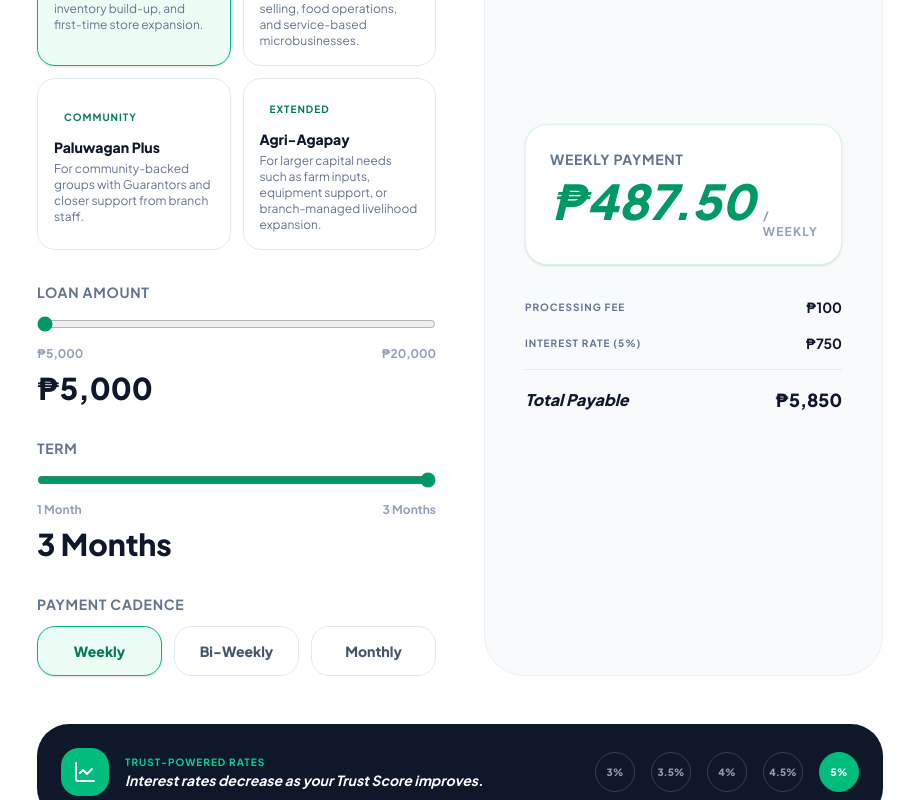
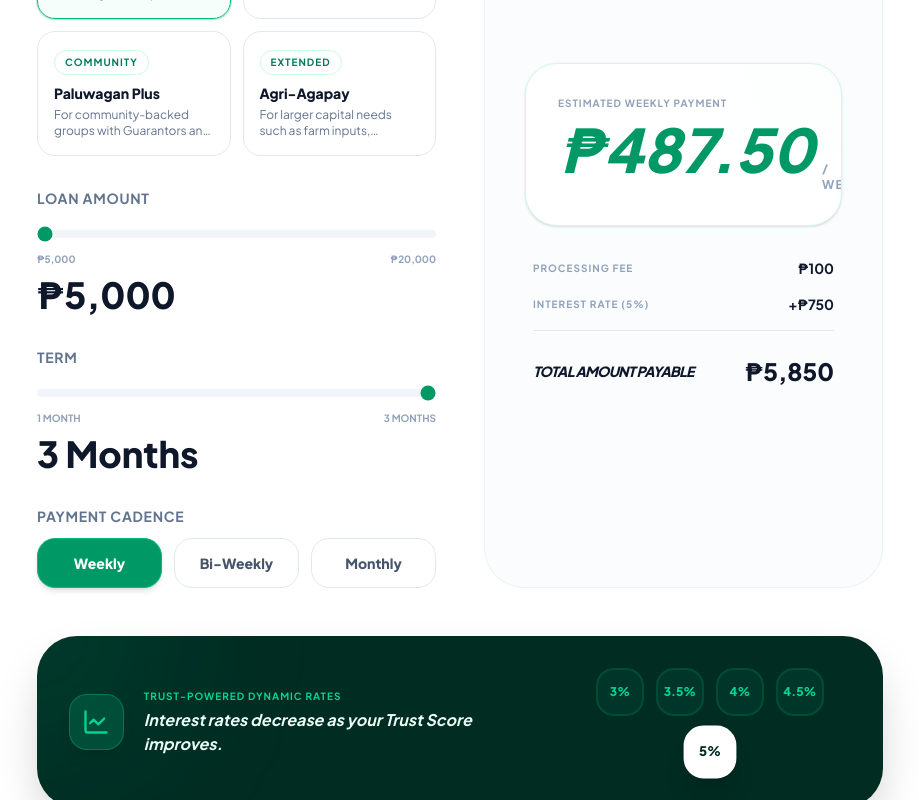
Before and after one commit to Jamespino20/Kaban, a Next.js app: page / in a window 1280 px wide. Shown: the part 3900-4700 px from the top of the page, without its empty margins (180-1099 px from the left). Built offline with nearby package versions, Linux system fonts and the light colour scheme; no server answers; the database is empty.

Commit message:
feat: implement member loan application, guarantee request panel, and registration flow components

```diff
--- a/src/app/[branch]/agapay-tanaw/page.tsx
+++ b/src/app/[branch]/agapay-tanaw/page.tsx
@@ -82,7 +82,7 @@ export default async function AgapayTanawPage({
   const canViewAuditLogs = isAdmin || isSuperAdmin;
   const canManageHomepageContent = isAdmin || isSuperAdmin;
   const canViewFeedback = isAdmin || isSuperAdmin;
-  const canViewAnalytics = isAdmin || isSuperAdmin;
+  const canViewAnalytics = (isAdmin || isSuperAdmin) && !isLender;
 
   const reconciliation =
     tenantContextId !== null
--- a/src/components/shared/landing-client.tsx
+++ b/src/components/shared/landing-client.tsx
@@ -67,7 +67,7 @@ const SPLIT_SECTIONS = [
   },
   {
     title: "Better suited for cooperative lending than generic wallet apps",
-    body: "GCash is great for payments and transfers, but it was not built for Guarantor-backed lending, Trust Scores, and Mentorship workflows. Agapay is for financial relationships, not just a transaction feed.",
+    body: "Other apps like GCash is great for payments and transfers, but it was not built for Guarantor-backed lending, Trust Scores, and Mentorship workflows. Agapay is for financial relationships, not just a transaction feed.",
     bullets: [
       "Mock money flow that can be verified by branch staff",
       "Clearer support for branch release and repayment tracking",
@@ -85,7 +85,7 @@ const FALLBACK_FAQS = [
       "Agapay is a cooperative microfinance platform that helps branches, lenders, and members manage applications, releases, repayments, Trust Scores, and reports in a digital, transparent system.",
   },
   {
-    question: "How is it different from GCash?",
+    question: "How is it different from apps like GCash?",
     answer:
       "Agapay is not a wallet app. Its focus is cooperative lending: with Guarantors, Trust Scores, Mentorship, a branch approval flow, and clearer operational records for staff and members.",
   },
@@ -502,12 +502,12 @@ export function LandingClient({ branches }: { branches: Branch[] }) {
               {[
                 {
                   name: "Agapay Core",
-                  price: "₱2,500/mo",
+                  price: "₱2,500",
                   limit: "Up to 500 members",
                 },
                 {
                   name: "Agapay Pro",
-                  price: "₱4,500/mo",
+                  price: "₱4,500",
                   limit: "Up to 2,500 members",
                   highlight: true,
                 },
@@ -745,9 +745,9 @@ function HomeLoanCalculator() {
   const installmentAmount = paymentCount > 0 ? totalPayable / paymentCount : 0;
 
   return (
-    <div className="bg-white p-10 md:p-16 rounded-[3rem] border border-slate-200/60 shadow-xl">
-      <div className="grid grid-cols-1 lg:grid-cols-2 gap-12">
-        <div className="space-y-8">
+    <div className="bg-white p-6 md:p-16 rounded-[3rem] border border-slate-200/60 shadow-xl overflow-hidden">
+      <div className="grid grid-cols-1 lg:grid-cols-2 gap-8 md:gap-12">
+        <div className="space-y-6 md:space-y-8">
           <div className="space-y-3">
             <label className="text-sm font-bold text-slate-500 uppercase tracking-wider block">
               Loan Product
@@ -760,17 +760,17 @@ function HomeLoanCalculator() {
                   onClick={() => setSelectedOfferId(offer.id)}
                   className={`rounded-2xl border p-4 text-left transition-all ${
                     offer.id === selectedOffer.id
-                      ? "border-emerald-500 bg-emerald-50 shadow-sm"
+                      ? "border-emerald-500 bg-emerald-50/50 shadow-sm ring-1 ring-emerald-500/20"
                       : "border-slate-200 hover:border-emerald-200 hover:bg-slate-50"
                   }`}
                 >
-                  <div className="mb-2 inline-flex rounded-full bg-white px-2.5 py-1 text-[10px] font-bold uppercase tracking-widest text-emerald-700">
+                  <div className="mb-2 inline-flex rounded-full bg-white px-2.5 py-1 text-[10px] font-bold uppercase tracking-widest text-emerald-700 border border-emerald-100">
                     {offer.badge}
                   </div>
                   <p className="text-sm font-black text-slate-900">
                     {offer.name}
                   </p>
-                  <p className="mt-1 text-xs text-slate-500">
+                  <p className="mt-1 text-xs text-slate-500 line-clamp-2">
                     {offer.description}
                   </p>
                 </button>
@@ -789,13 +789,13 @@ function HomeLoanCalculator() {
               step={1000}
               value={amount}
               onChange={(e) => setAmount(Number(e.target.value))}
-              className="w-full accent-emerald-600"
+              className="w-full h-2 bg-slate-100 rounded-lg appearance-none cursor-pointer accent-emerald-600"
             />
-            <div className="mt-2 flex items-center justify-between text-xs text-slate-400 font-bold">
+            <div className="mt-2 flex items-center justify-between text-[10px] text-slate-400 font-bold uppercase">
               <span>₱{selectedOffer.minAmount.toLocaleString()}</span>
               <span>₱{selectedOffer.maxAmount.toLocaleString()}</span>
             </div>
-            <span className="text-3xl font-black text-slate-900 block mt-2">
+            <span className="text-3xl md:text-4xl font-black text-slate-900 block mt-2">
               ₱{amount.toLocaleString()}
             </span>
           </div>
@@ -811,13 +811,13 @@ function HomeLoanCalculator() {
               step={1}
               value={term}
               onChange={(e) => setTerm(Number(e.target.value))}
-              className="w-full accent-emerald-600"
+              className="w-full h-2 bg-slate-100 rounded-lg appearance-none cursor-pointer accent-emerald-600"
             />
-            <div className="mt-2 flex items-center justify-between text-xs text-slate-400 font-bold">
+            <div className="mt-2 flex items-center justify-between text-[10px] text-slate-400 font-bold uppercase">
               <span>1 Month</span>
               <span>{selectedOffer.maxTerm} Months</span>
             </div>
-            <span className="text-3xl font-black text-slate-900 block mt-2">
+            <span className="text-3xl md:text-4xl font-black text-slate-900 block mt-2">
               {term} {term > 1 ? "Months" : "Month"}
             </span>
           </div>
@@ -826,19 +826,19 @@ function HomeLoanCalculator() {
             <label className="text-sm font-bold text-slate-500 uppercase tracking-wider mb-3 block">
               Payment Cadence
             </label>
-            <div className="grid grid-cols-3 gap-3">
+            <div className="grid grid-cols-3 gap-2 md:gap-3">
               {(["weekly", "biweekly", "monthly"] as const).map((opt) => (
                 <button
                   key={opt}
                   type="button"
                   onClick={() => setCadence(opt)}
-                  className={`rounded-2xl border p-3 text-center transition-all ${
+                  className={`rounded-xl md:rounded-2xl border py-2.5 md:py-3 text-center transition-all ${
                     cadence === opt
-                      ? "border-emerald-500 bg-emerald-50 shadow-sm text-emerald-700"
+                      ? "border-emerald-500 bg-emerald-600 shadow-md text-white"
                       : "border-slate-200 hover:border-emerald-200 hover:bg-slate-50 text-slate-600"
                   }`}
                 >
-                  <span className="text-sm font-black capitalize">
+                  <span className="text-xs md:text-sm font-black capitalize">
                     {opt === "biweekly" ? "Bi-weekly" : opt}
                   </span>
                 </button>
@@ -847,13 +847,14 @@ function HomeLoanCalculator() {
           </div>
         </div>
 
-        <div className="bg-slate-50 rounded-[2.5rem] p-10 border border-slate-200/50 flex flex-col justify-center">
-          <div className="mb-8 p-6 bg-white rounded-3xl border border-emerald-100 shadow-sm">
-            <p className="text-sm font-bold text-slate-500 uppercase tracking-wider mb-2">
-              {cadenceLabel} Payment
+        <div className="bg-slate-50/50 rounded-[2.5rem] p-6 md:p-10 border border-slate-200/50 flex flex-col justify-center">
+          <div className="mb-8 p-6 md:p-8 bg-white rounded-[2rem] border border-emerald-100 shadow-sm relative overflow-hidden group">
+            <div className="absolute top-0 right-0 w-32 h-32 bg-emerald-50 rounded-full blur-3xl -translate-y-1/2 translate-x-1/2 opacity-50" />
+            <p className="text-[10px] font-bold text-slate-400 uppercase tracking-widest mb-2 relative z-10">
+              Estimated {cadenceLabel} Payment
             </p>
-            <div className="flex items-baseline gap-2">
-              <p className="text-4xl md:text-5xl font-black text-emerald-600 italic">
+            <div className="flex items-baseline gap-2 relative z-10">
+              <p className="text-4xl md:text-6xl font-black text-emerald-600 italic">
                 ₱
                 {installmentAmount.toLocaleString(undefined, {
                   minimumFractionDigits: 2,
@@ -866,28 +867,28 @@ function HomeLoanCalculator() {
             </div>
           </div>
 
-          <div className="space-y-4">
+          <div className="space-y-4 px-2">
             <div className="flex justify-between items-center text-sm font-bold">
-              <span className="text-slate-500 uppercase tracking-widest text-[10px]">
+              <span className="text-slate-400 uppercase tracking-widest text-[10px]">
                 Processing Fee
               </span>
-              <span className="text-slate-900">
+              <span className="text-slate-900 font-mono">
                 ₱{processingFee.toLocaleString()}
               </span>
             </div>
             <div className="flex justify-between items-center text-sm font-bold">
-              <span className="text-slate-500 uppercase tracking-widest text-[10px]">
+              <span className="text-slate-400 uppercase tracking-widest text-[10px]">
                 Interest Rate ({selectedRatePercent}%)
               </span>
-              <span className="text-slate-900">
-                ₱{totalInterest.toLocaleString()}
+              <span className="text-slate-900 font-mono text-emerald-600">
+                +₱{totalInterest.toLocaleString()}
               </span>
             </div>
-            <div className="flex justify-between items-center pt-4 border-t border-slate-200">
-              <span className="text-slate-900 font-black italic">
-                Total Payable
+            <div className="flex justify-between items-center pt-6 mt-2 border-t border-slate-200">
+              <span className="text-slate-900 font-black italic uppercase tracking-tighter text-sm">
+                Total Amount Payable
               </span>
-              <span className="text-lg font-black text-slate-900">
+              <span className="text-xl md:text-2xl font-black text-slate-900">
                 ₱{totalPayable.toLocaleString()}
               </span>
             </div>
@@ -895,28 +896,33 @@ function HomeLoanCalculator() {
         </div>
       </div>
 
-      <div className="mt-12 flex flex-col sm:flex-row items-center gap-6 justify-between p-6 bg-slate-900 rounded-[2rem] text-white">
-        <div className="flex items-center gap-4">
-          <div className="w-12 h-12 rounded-2xl bg-emerald-500 flex items-center justify-center">
-            <LineChart className="w-6 h-6 text-white" />
+      <div className="mt-12 flex flex-col md:flex-row items-center gap-6 justify-between p-6 md:p-8 bg-emerald-950 rounded-[2.5rem] text-white shadow-2xl relative overflow-hidden">
+        <div className="absolute top-0 left-0 w-64 h-64 bg-emerald-400/10 rounded-full blur-[80px] -translate-x-1/2 -translate-y-1/2" />
+        <div className="flex items-center gap-5 relative z-10">
+          <div className="w-14 h-14 rounded-2xl bg-emerald-500/20 backdrop-blur-xl border border-emerald-400/30 flex items-center justify-center shadow-lg">
+            <LineChart className="w-7 h-7 text-emerald-400" />
           </div>
           <div>
-            <p className="text-[10px] font-bold text-emerald-400 uppercase tracking-widest">
-              Trust-Powered Rates
+            <p className="text-[10px] font-bold text-emerald-400 uppercase tracking-widest mb-1">
+              Trust-Powered Dynamic Rates
             </p>
-            <p className="text-sm font-bold italic">
+            <p className="text-base font-bold italic text-emerald-50">
               Interest rates decrease as your Trust Score improves.
             </p>
           </div>
         </div>
-        <div className="flex items-center gap-4">
+        <div className="flex flex-wrap items-center justify-center gap-3 relative z-10">
           {INTEREST_RATE_OPTIONS.map((rate) => (
             <button
               key={rate}
               onClick={() => setSelectedRatePercent(rate)}
-              className={`w-10 h-10 rounded-full border flex items-center justify-center text-[10px] font-black transition-all ${selectedRatePercent === rate ? "bg-emerald-500 border-emerald-500 text-white" : "border-slate-700 hover:border-emerald-500 text-slate-400"}`}
+              className={`w-12 h-12 rounded-2xl border-2 flex flex-col items-center justify-center transition-all duration-300 ${
+                selectedRatePercent === rate
+                  ? "bg-white border-white text-emerald-950 scale-110 shadow-xl"
+                  : "border-emerald-800/50 bg-emerald-900/30 text-emerald-400 hover:border-emerald-500 hover:bg-emerald-900/50"
+              }`}
             >
-              {rate}%
+              <span className="text-xs font-black">{rate}%</span>
             </button>
           ))}
         </div>
```
Also changed, not shown: src/actions/register.ts (+30 -24 lines), src/components/member/guarantee-request-panel.tsx (+15 -13 lines), src/components/member/loan-application-form.tsx (+49 -50 lines).
